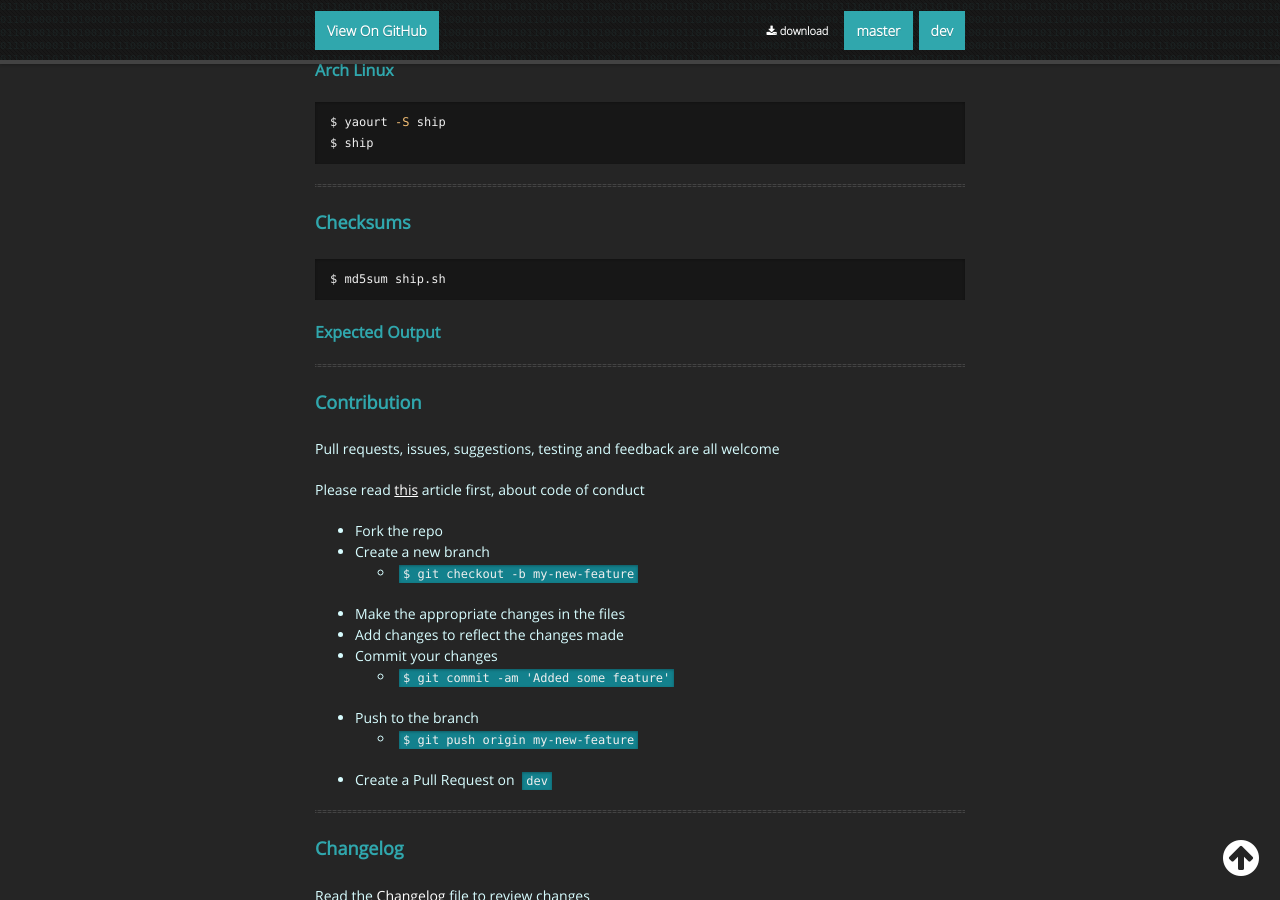
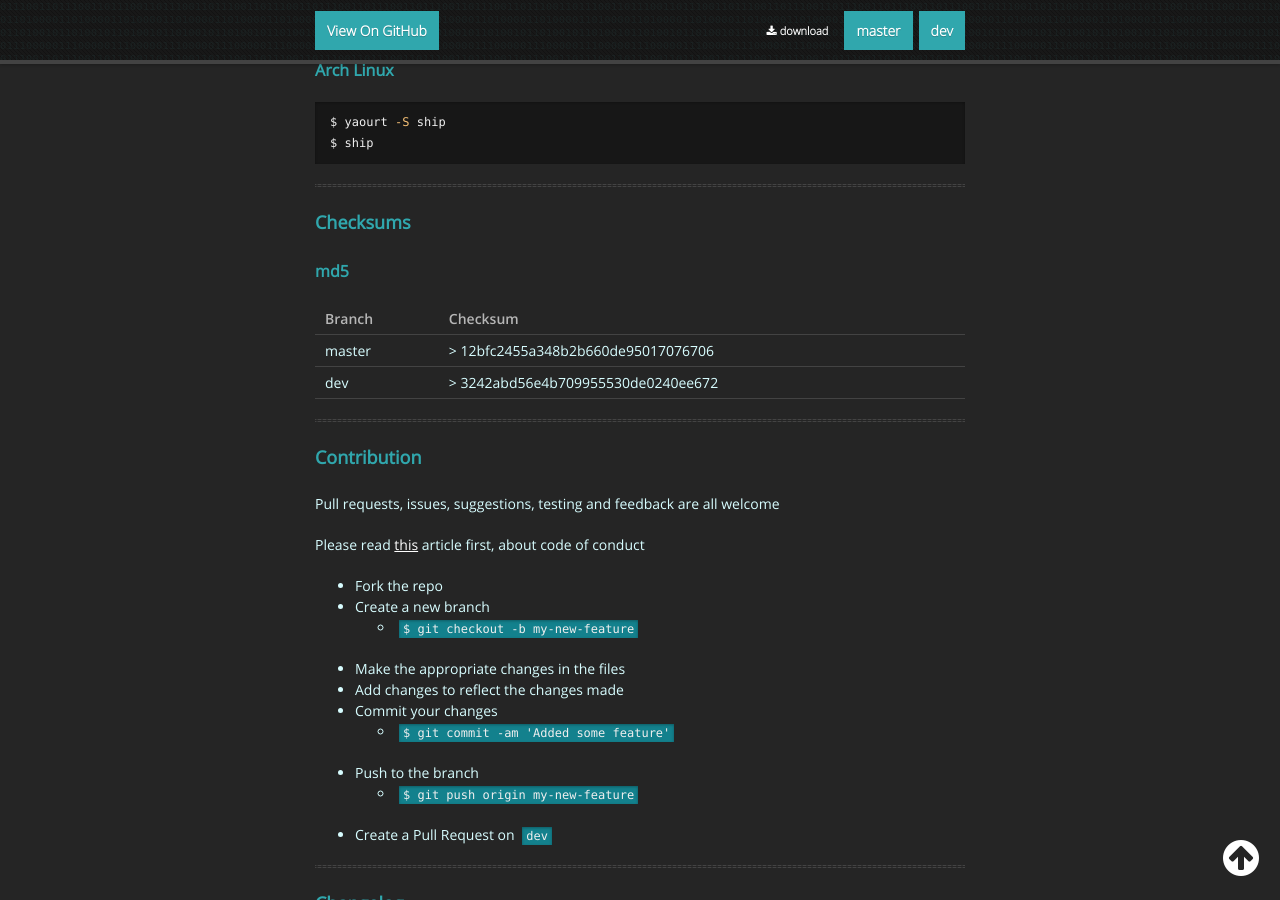
Before and after one commit to xtonousou/ship, a Jekyll site: the page built from index.md, in a window 1280 px wide and 900 px high, scrolled down 2637 px. Built offline with Jekyll 4.4.1, drawn with Linux system fonts in a browser that asks for light colours; nearby versions of some CDN libraries; our own code applies the rules of GitHub Pages for plain Markdown files.

Commit message:
I __ a word

````diff
--- a/index.md
+++ b/index.md
@@ -109,13 +109,12 @@ $ ship
 
 ### [](#header-3) Checksums
 
-```bash
-$ md5sum ship.sh
-```
+#### md5
 
-#### Expected Output
-
->
+ Branch | Checksum
+:-------|:-----------------------------------
+ master | > 12bfc2455a348b2b660de95017076706
+ dev    | > 3242abd56e4b709955530de0240ee672
 
 ---
 
````
